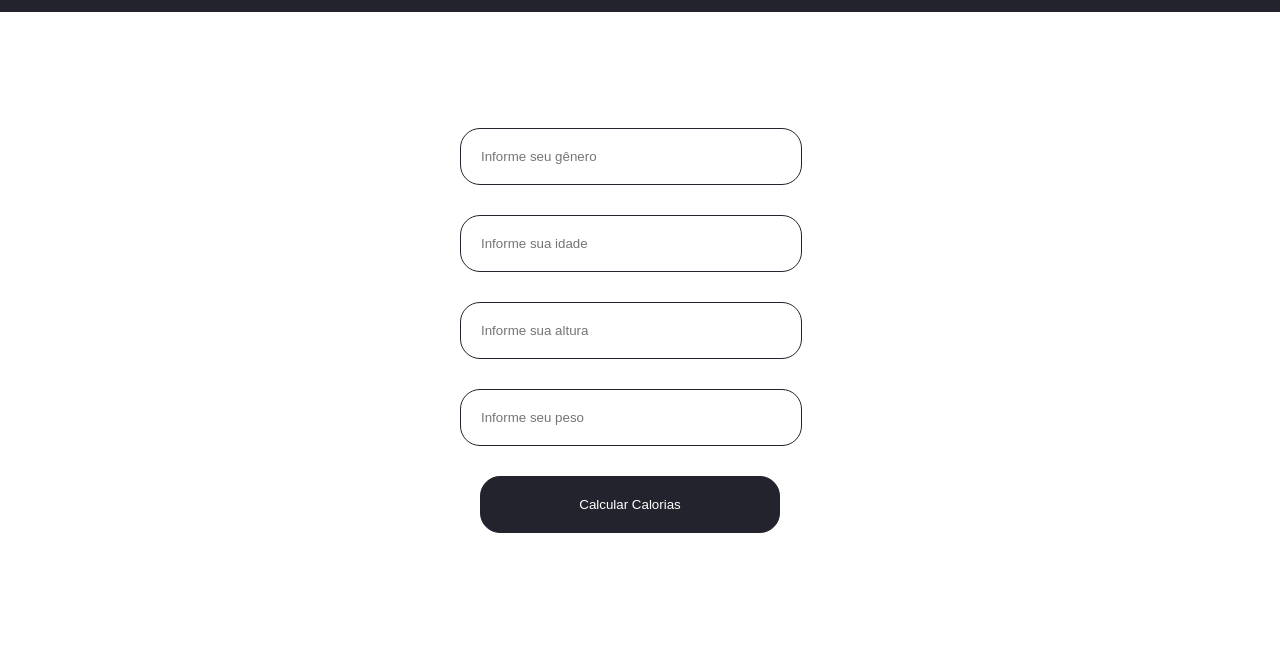
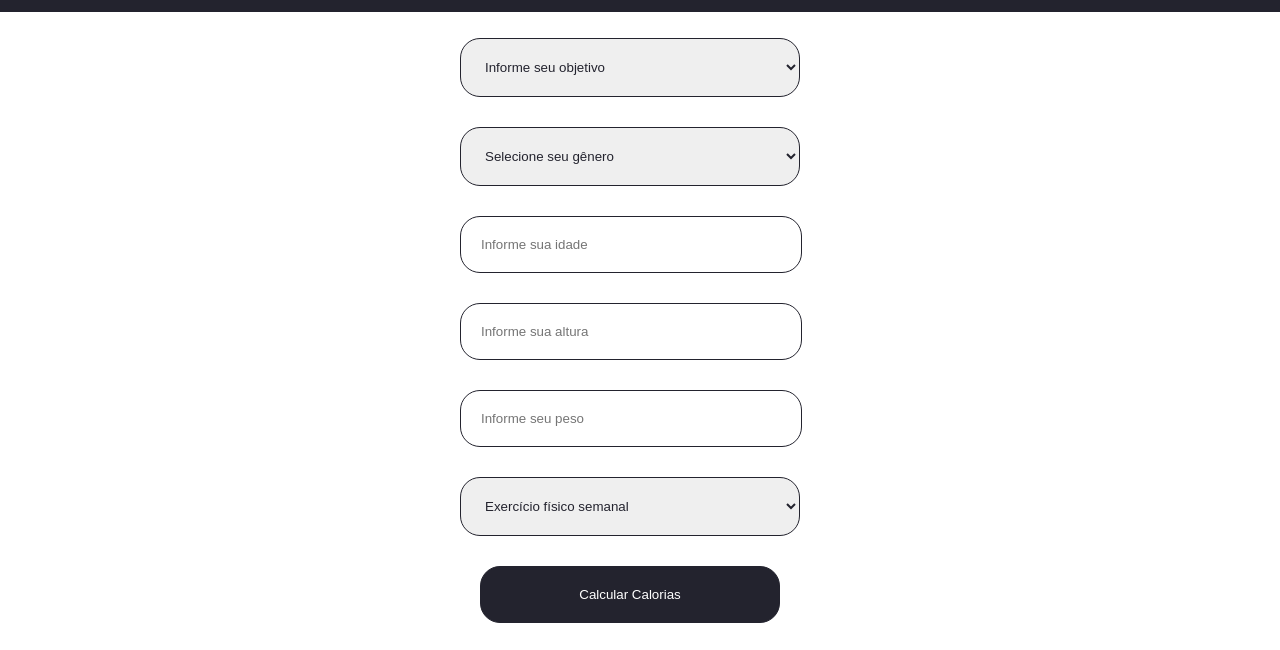
Before and after one commit to JuniorPeruzzo/projectGym_site, a plain HTML site: page pages/calculadora_calorias.html in a window 1280 px wide. Shown: the part 52-702 px from the top of the page. Drawn offline with Linux system fonts and the light colour scheme.

Commit message:
adicionando selects

```diff
--- a/pages/calculadora_calorias.html
+++ b/pages/calculadora_calorias.html
@@ -13,7 +13,7 @@
 <body>
   <header>
     <nav>
-      <a class="logo" href="/">Gym</a>
+      <a class="logo" href="/pages/index.html">Gym</a>
       <div class="mobile-menu">
         <div class="line1"></div>
         <div class="line2"></div>
@@ -31,7 +31,19 @@
     <section>
       <form>
         <div>
-          <input type="number" name="genero" id="genero" class="generoInput" require placeholder="Informe seu gênero">
+          <select id="objetivo" name="objetivo">
+            <option class="objetivo" value="objetivo">Informe seu objetivo</option>
+            <option value="manter">Manter</option>
+            <option value="engordar">Engordar</option>
+            <option value="emagrecer">Emagrecer</option>
+          </select>
+        </div>
+        <div>
+          <select id="genero" name="genero">
+            <option class="selecione" value="selecione">Selecione seu gênero</option>
+            <option value="masculino">Masculino</option>
+            <option value="feminino">Feminino</option>
+          </select>
         </div>
         <div>
           <input type="number" name="idade" id="idade" class="idadeInput" require placeholder="Informe sua idade">
@@ -41,6 +53,19 @@
         </div>
         <div>
           <input type="number" name="peso" id="peso" class="pesoInput" require placeholder="Informe seu peso">
+        </div>
+        <div>
+          <select id="genero" name="genero">
+            <option class="selecione" value="selecione">Exercício físico semanal</option>
+            <option value="masculino">Sendetário</option>
+            <option value="feminino">1 hora</option>
+            <option value="feminino">2 horas</option>
+            <option value="feminino">3 horas</option>
+            <option value="feminino">5 hora</option>
+            <option value="feminino">7 horas</option>
+            <option value="feminino">Mais de 7 horas</option>
+
+          </select>
         </div>
         <div>
           <button type="submit" onclick="obterAlturaEPeso(event)">Calcular Calorias</button>
--- a/scripts/calorias-script.js
+++ b/scripts/calorias-script.js
@@ -5,4 +5,5 @@ var idade = document.getElementById("idade").value;
 var altura = document.getElementById("altura").value;
 var peso = document.getElementById("peso").value;
 
+
 }
--- a/styles/style.css
+++ b/styles/style.css
@@ -56,6 +56,8 @@ main {
   margin: 8px;
   transition: 0.3s;
 }
+
+
 
 @media (max-width: 999px) {
   body {
@@ -125,7 +127,15 @@ form div {
   flex-direction: column;
   margin-bottom: 30px;
 }
+form select {
+  outline: unset;
+  padding: 20px;
+  width: 340px;
+  border: 1px solid #23232e;
+  border-radius: 20px;
+  color: #23232e;
 
+}
 form input, form textare {
   outline: unset;
   padding: 20px;
```
Also changed, not shown: pages/calculadora_imc.html (+1 -1 lines), pages/index.html (+1 -1 lines).
